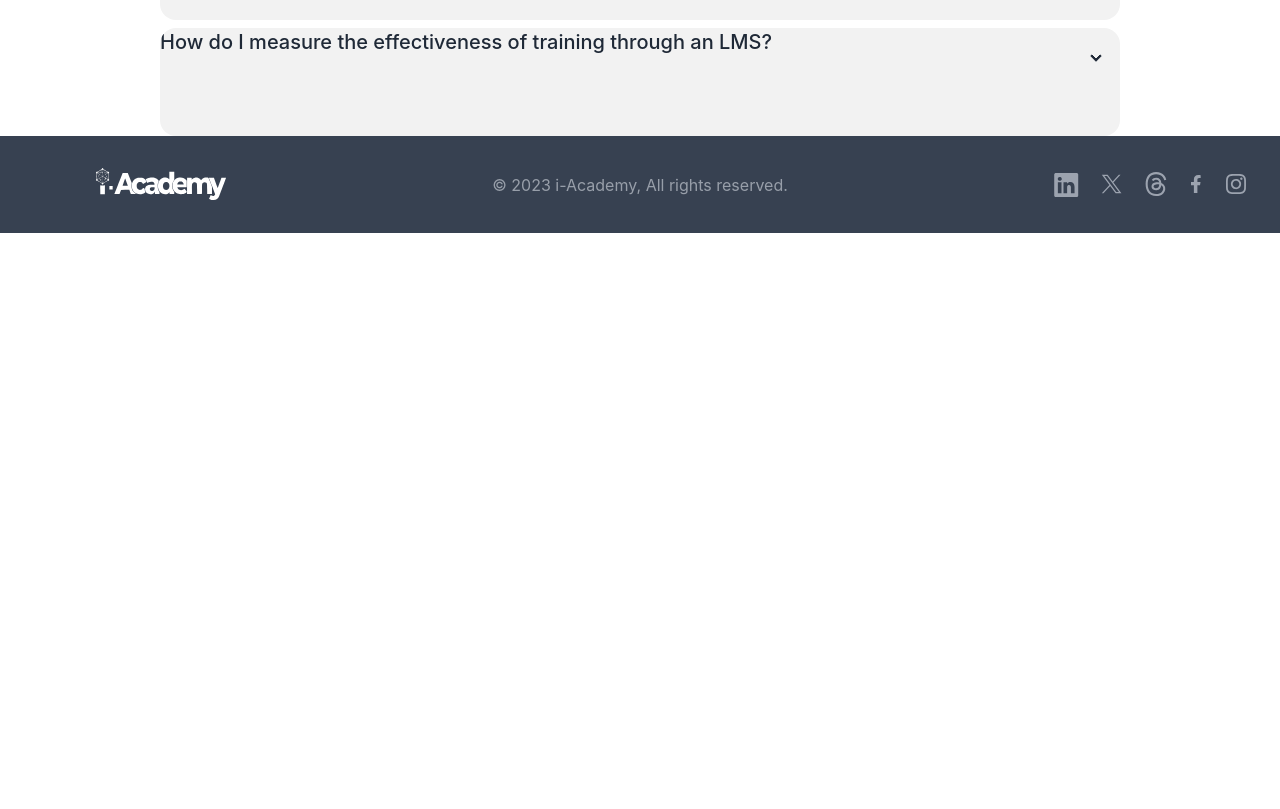
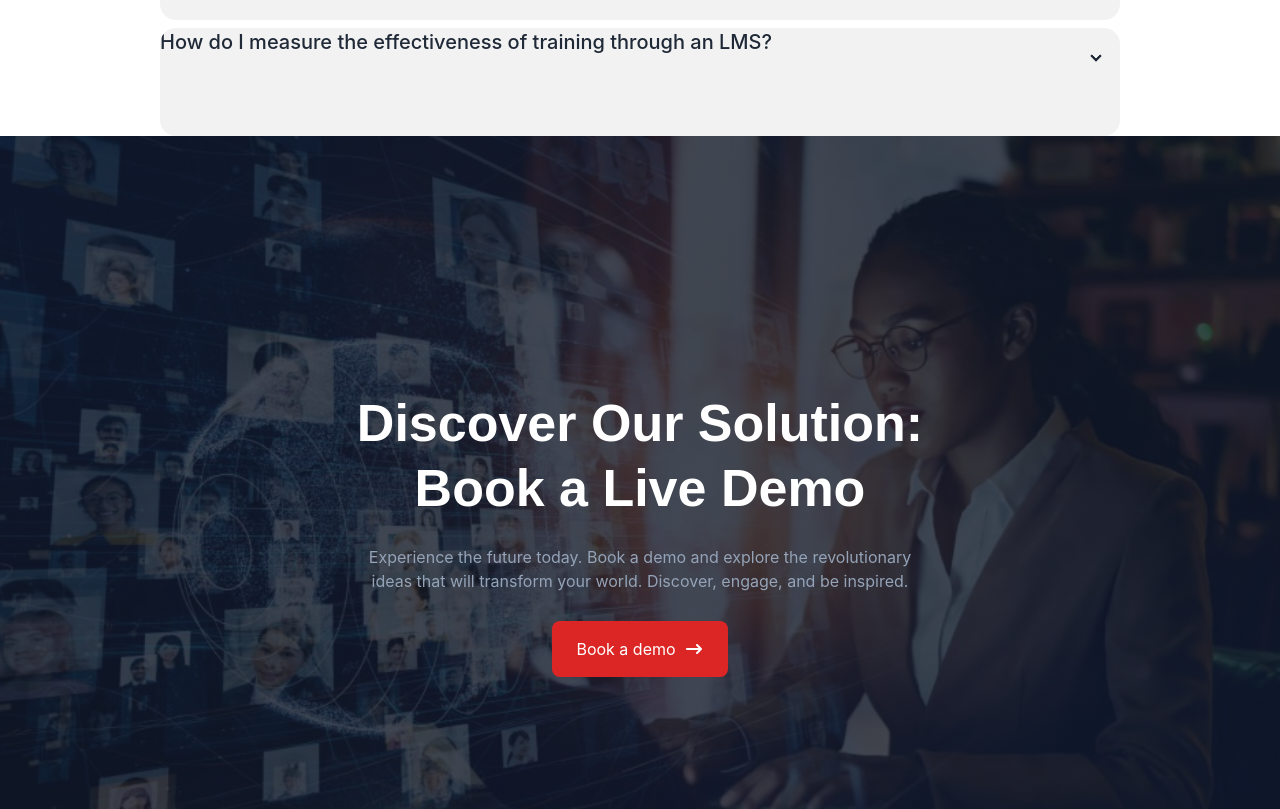
Before and after one commit to Waliyah-O/LMS_frontend, a React (Create React App) app: page /faq in a window 1280 px wide. Shown: the part 1920-2729 px from the top of the page. Before the commit the page ends 2153 px from the top, so only its background shows below. Built offline with nearby package versions, Linux system fonts and the light colour scheme.

Commit message:
faqs-spotlight updated

```diff
--- /dev/null
+++ b/src/components/spotlightProduct/SpotlightProduct.jsx
@@ -0,0 +1,38 @@
+import Button from '../button';
+import { ButtonSize, ButtonState } from '../button/enum';
+import SpotHeroImg from '../../assets/images/SpotHeroImg.jpeg';
+import arrowRight from '../../assets/svg/arrow-narrow-right.svg';
+
+const SpotlightProduct = () => {
+  return (
+    <div>
+      <section
+        style={{
+          background: `linear-gradient(0deg, rgba(17, 25, 40, 0.80) 0%, rgba(17, 25, 40, 0.80) 100%), url(${SpotHeroImg}) lightgray 50% / cover no-repeat`,
+        }}
+        className="h-screen"
+      >
+        <aside className="w-full h-full flex flex-col items-center justify-center gap-6 lg:flex-wrap  p-4 lg:p-16">
+          <h1 className="text-white font-sora font-extrabold text-xxl text-center lg:text-xxl-heading lg:w-3/5">
+            Discover Our Solution: <br />
+            Book a Live Demo
+          </h1>
+
+          <p className="text-slate-400 w-full lg:w-1/2 text-center">
+            Experience the future today. Book a demo and explore the revolutionary ideas that will transform your world. Discover,
+            engage, and be inspired.
+          </p>
+
+          <Button
+            variant={ButtonState.SECONDARY}
+            size={ButtonSize.lg}
+            iconRight={<img src={arrowRight} alt="Arrow Right" />}
+            value="Book a demo"
+          />
+        </aside>
+      </section>
+    </div>
+  );
+};
+
+export default SpotlightProduct;
--- a/src/pages/marketing-website/FAQs/FAQpage.js
+++ b/src/pages/marketing-website/FAQs/FAQpage.js
@@ -1,5 +1,6 @@
 import Accordion from '../../../components/accordion/Accordion';
 import Hero from '../../../components/heroSection/Hero';
+import SpotlightProduct from '../../../components/spotlightProduct/SpotlightProduct';
 import { faqs } from './faqData';
 
 const FAQpage = () => {
@@ -11,6 +12,7 @@ const FAQpage = () => {
         <h3>Got Questions? Check Out Our FAQs</h3>
         <Accordion content={faqs} />
       </section>
+      <SpotlightProduct />
     </div>
   );
 };
```
Also changed, not shown: src/assets/images/SpotHeroImg.jpeg (added).
